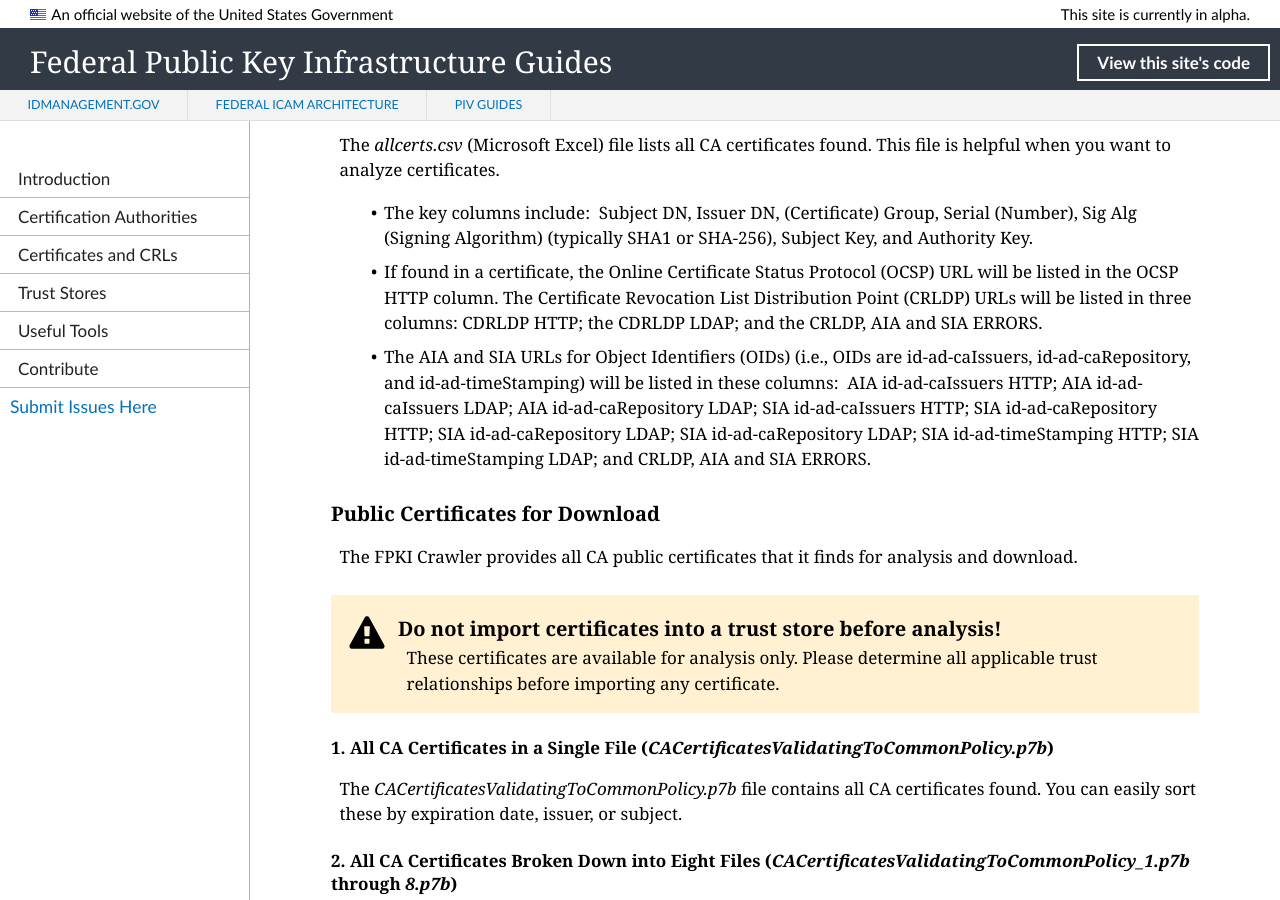
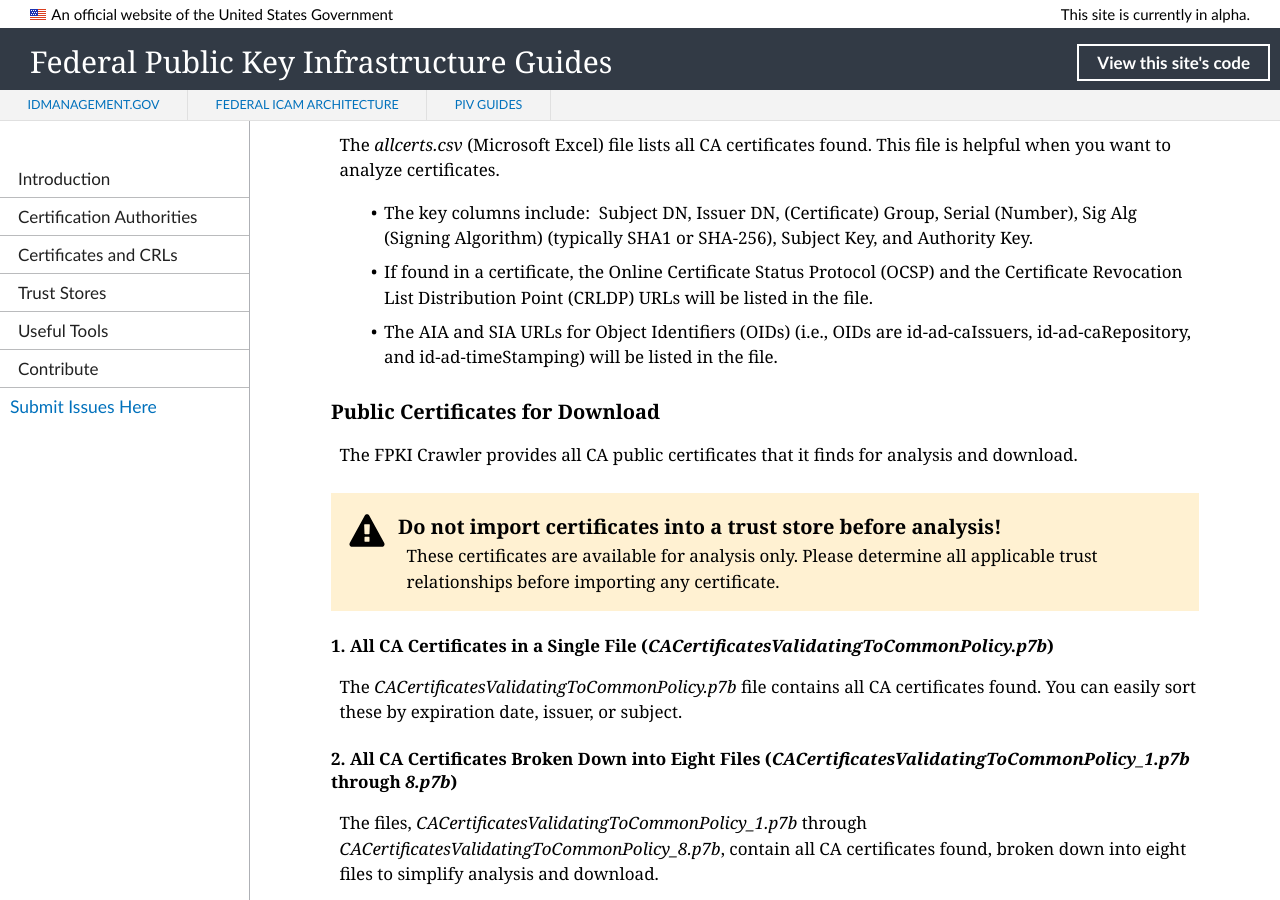
Before and after one commit to GSA/fpki-guides, a Jekyll site: the page built from pages/fpki_crawler_howto.md, in a window 1280 px wide and 900 px high, scrolled down 2286 px. Built offline with Jekyll 4.4.1, drawn with Linux system fonts in a browser that asks for light colours; nearby versions of some CDN libraries.

Commit message:
Update fpki_crawler_howto.md

```diff
--- a/pages/fpki_crawler_howto.md
+++ b/pages/fpki_crawler_howto.md
@@ -74,8 +74,8 @@
 The _allcerts.csv_ (Microsoft Excel) file lists all CA certificates found. This file is helpful when you want to analyze certificates.
 
 * The key columns include:&nbsp;&nbsp;Subject DN, Issuer DN, (Certificate) Group, Serial (Number), Sig Alg (Signing Algorithm) (typically SHA1 or SHA-256), Subject Key, and Authority Key.
-* If found in a certificate, the Online Certificate Status Protocol (OCSP) URL will be listed in the OCSP HTTP column. The Certificate Revocation List Distribution Point (CRLDP) URLs will be listed in three columns: CDRLDP HTTP; the CDRLDP LDAP; and the CRLDP, AIA and SIA ERRORS.
-* The AIA and SIA URLs for Object Identifiers (OIDs) (i.e., OIDs are id-ad-caIssuers, id-ad-caRepository, and id-ad-timeStamping) will be listed in these columns:&nbsp;&nbsp;AIA id-ad-caIssuers HTTP; AIA id-ad-caIssuers LDAP; AIA id-ad-caRepository LDAP; SIA id-ad-caIssuers HTTP; SIA id-ad-caRepository HTTP; SIA id-ad-caRepository LDAP; SIA id-ad-caRepository LDAP; SIA id-ad-timeStamping HTTP; SIA id-ad-timeStamping LDAP; and CRLDP, AIA and SIA ERRORS.
+* If found in a certificate, the Online Certificate Status Protocol (OCSP) and the Certificate Revocation List Distribution Point (CRLDP) URLs will be listed in the file.
+* The AIA and SIA URLs for Object Identifiers (OIDs) (i.e., OIDs are id-ad-caIssuers, id-ad-caRepository, and id-ad-timeStamping) will be listed in the file.
 
 ### Public Certificates for Download
 
```
